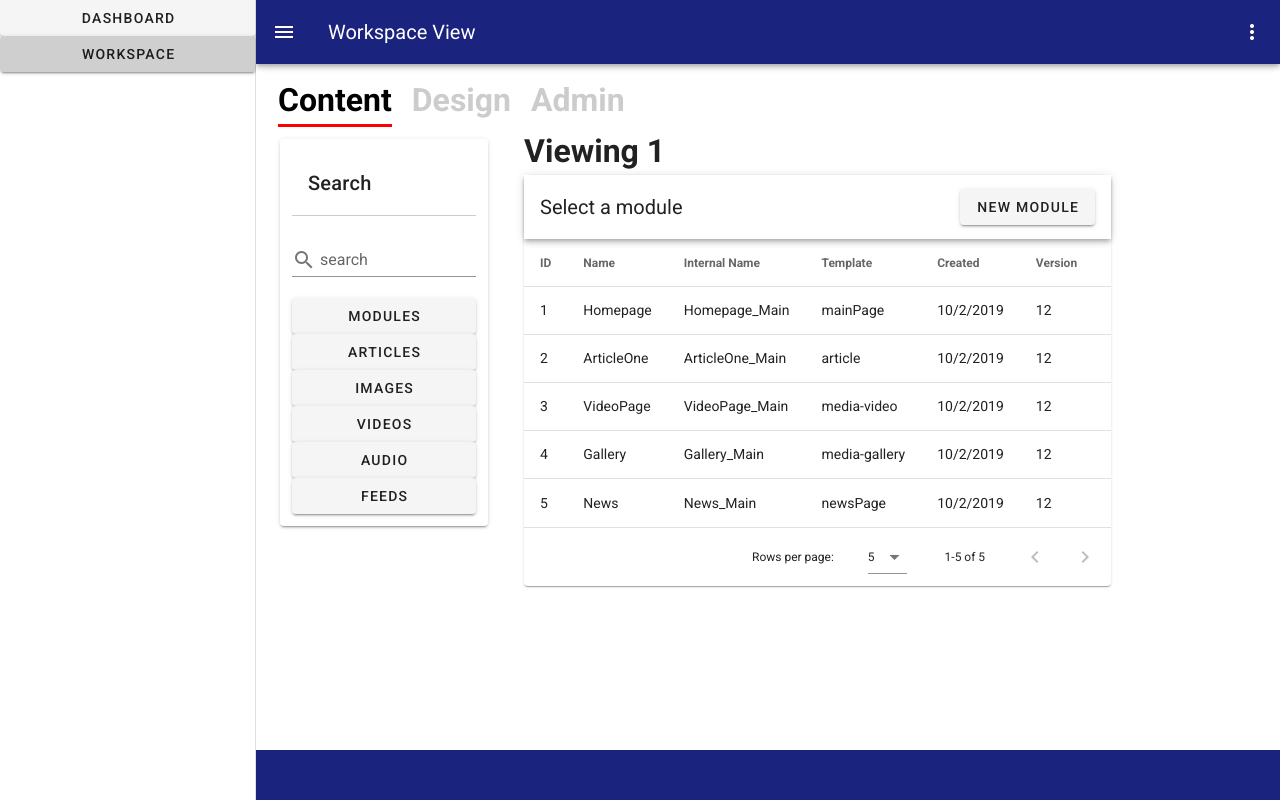
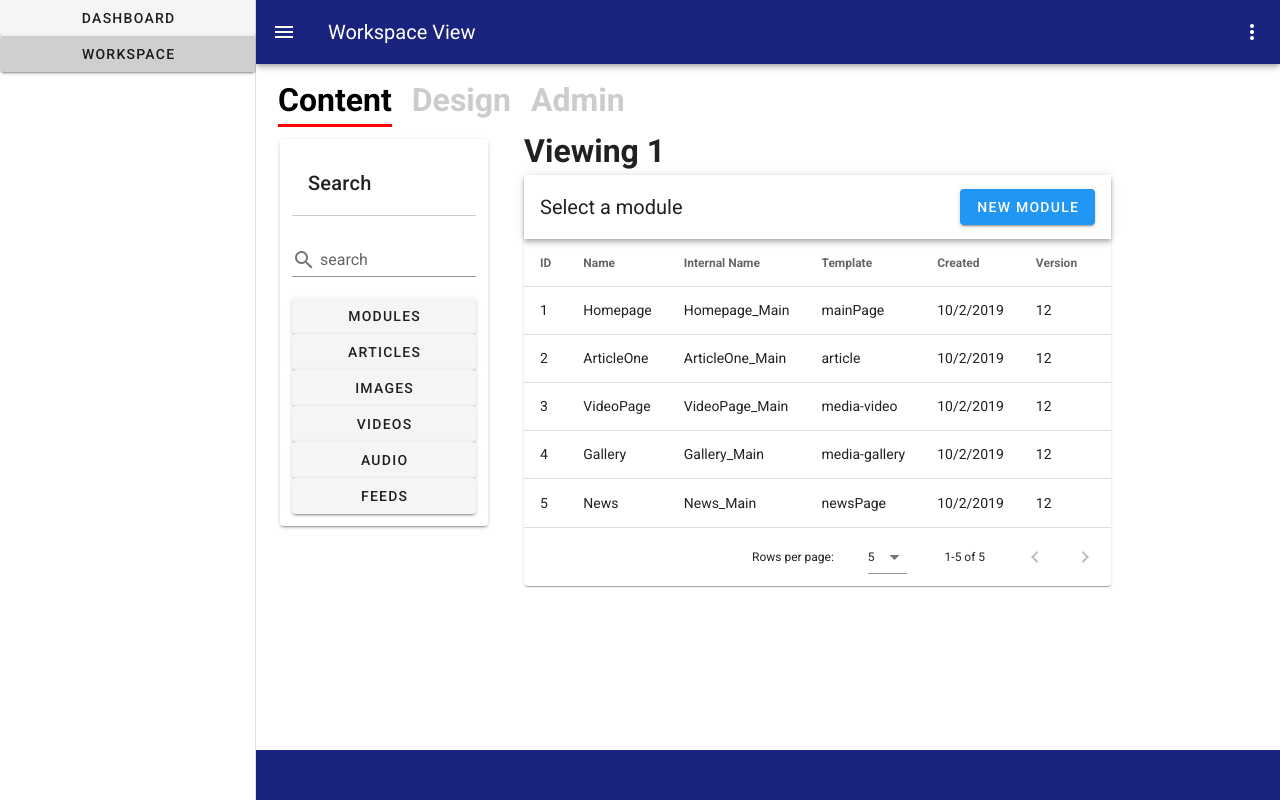
Before and after one commit to iingles/isaac-ingles-3790-final, a Vue app: page /workspace/1 in a window 1280 px wide. Built offline with nearby package versions, Linux system fonts and the light colour scheme.

Commit message:
changed button color to blue

```diff
--- a/src/components/workspace/SearchResults.vue
+++ b/src/components/workspace/SearchResults.vue
@@ -11,7 +11,10 @@
         <v-toolbar>
           <v-toolbar-title>Select a module</v-toolbar-title>
           <v-spacer></v-spacer>
-          <v-btn>New Module</v-btn>
+          <v-btn
+            dark
+            color="blue"
+          >New Module</v-btn>
         </v-toolbar>
       </template>
     </v-data-table>
```
